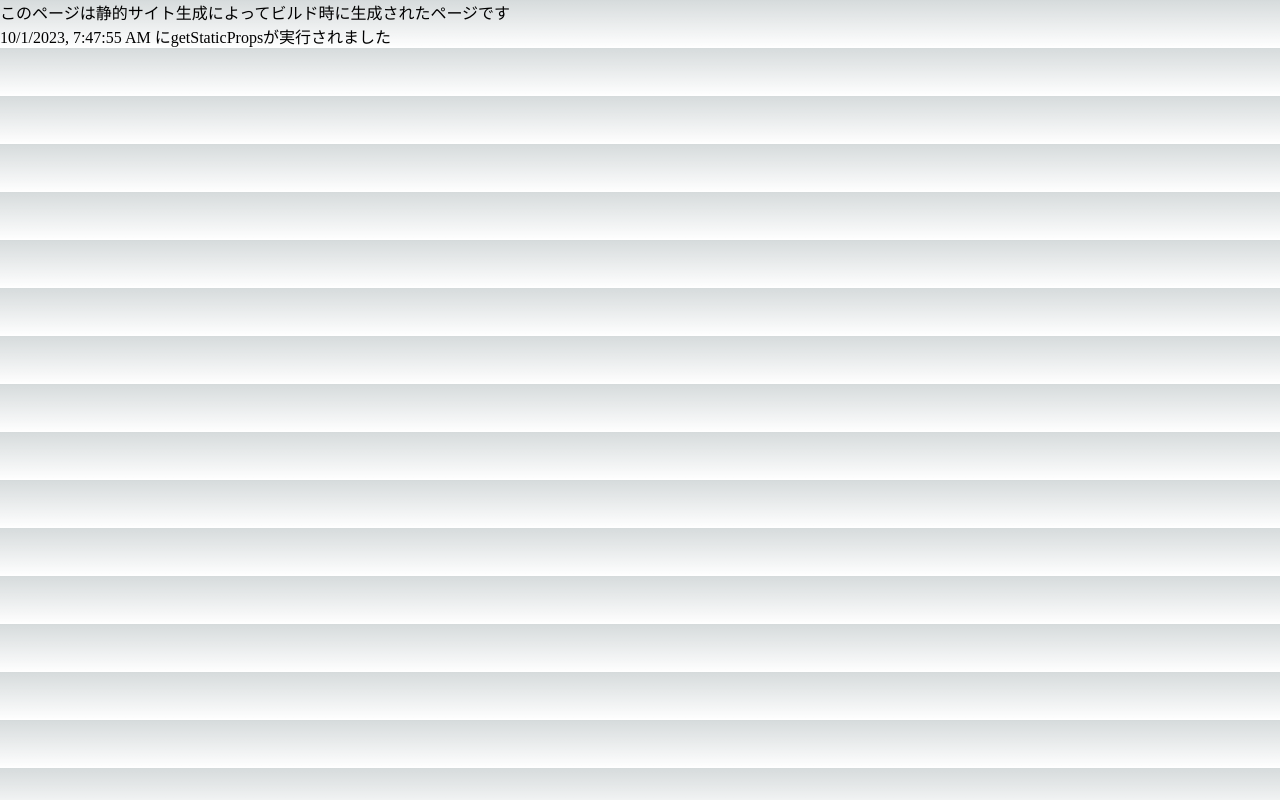
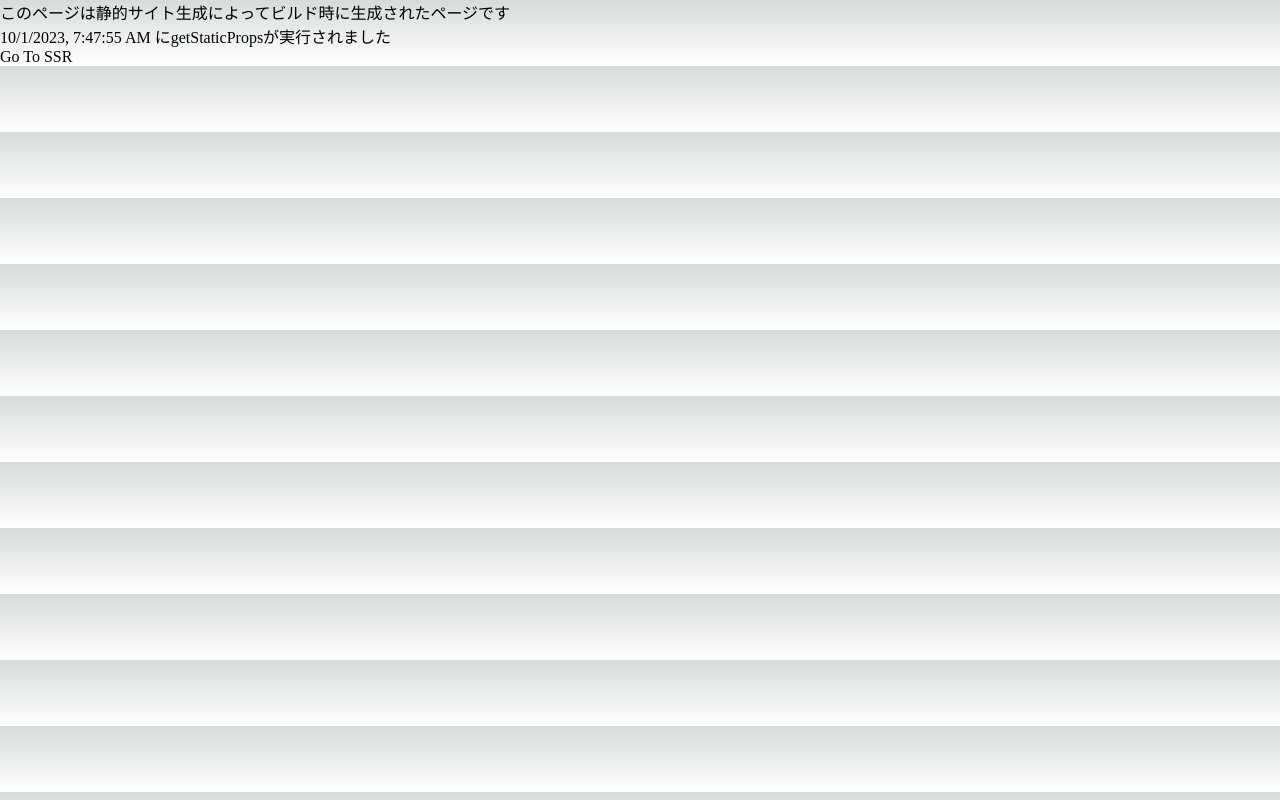
Before and after one commit to nkserveren26/testnextjs, a Next.js app: page /ssg in a window 1280 px wide. Built offline with nearby package versions, Linux system fonts and the light colour scheme.

Commit message:
add link

```diff
--- a/src/pages/ssg.tsx
+++ b/src/pages/ssg.tsx
@@ -1,5 +1,6 @@
 import { GetStaticProps, NextPage } from "next";
 import Head from "next/head";
+import Link from "next/link";
 
 type SSGProps = {
     message: string
@@ -21,6 +22,9 @@ const SSG: NextPage<SSGProps> = (props) => {
                     <p>
                         {message}
                     </p>
+                    <Link href="/ssr">
+                        <a>Go To SSR</a>
+                    </Link>
                 </main>
 
             </div>
```
